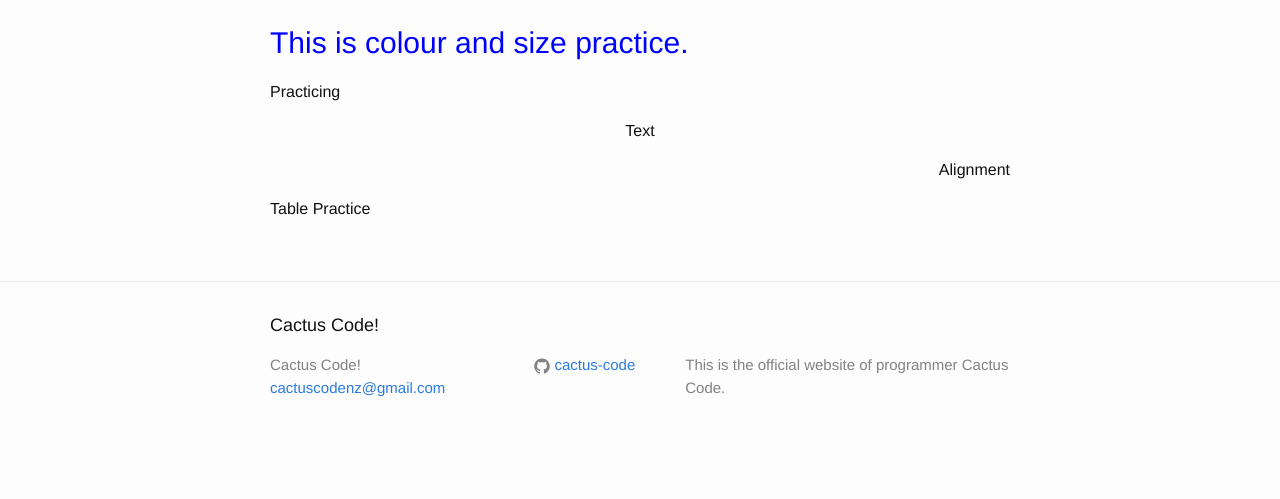
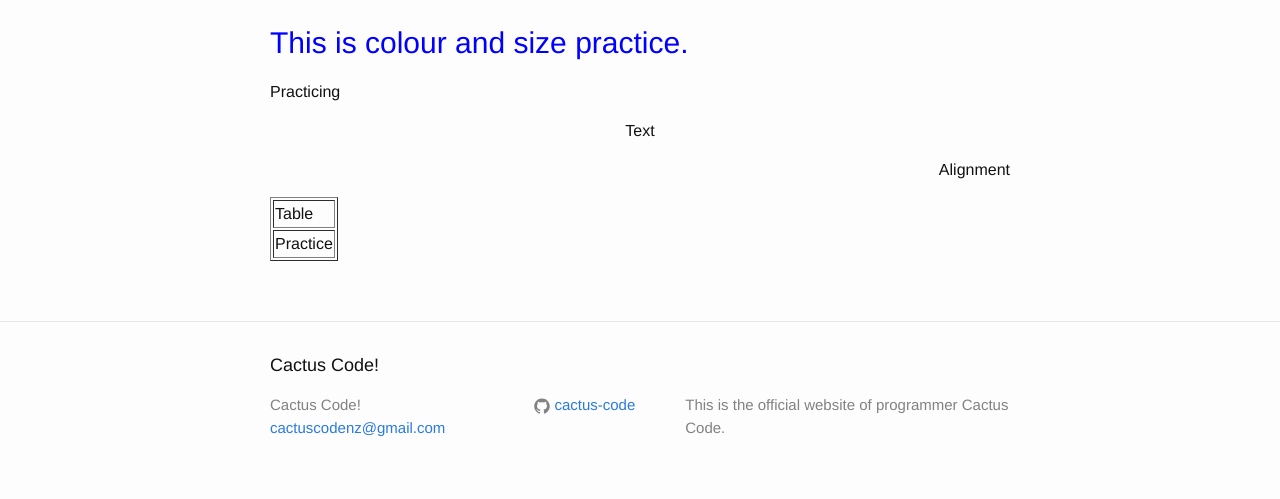
Before and after one commit to cactus-code/cactus-code.github.i, a Jekyll site: the page built from HTML_practice.md, in a window 1280 px wide. Shown: the part 558-1057 px from the top of the page. Built offline with Jekyll 4.4.1, drawn with Linux system fonts in a browser that asks for light colours; before the commit the page ends 1017 px from its top, so only the background shows below that.

Commit message:
Update HTML_practice.md

```diff
--- a/HTML_practice.md
+++ b/HTML_practice.md
@@ -17,11 +17,13 @@ permalink: /html_practice/
   <p style="text-align: center">Text</p>
   <p style="text-align: right">Alignment</p>
 
-  <tr>
-    <td>Table</td>
-  </tr>
-  <tr>
-    <td>Practice</td>
-  </tr>
+  <table border="1px">
+    <tr>
+      <td>Table</td>
+    </tr>
+    <tr>
+      <td>Practice</td>
+    </tr>
+    </table>
 
-</html>
+ </html>
```
